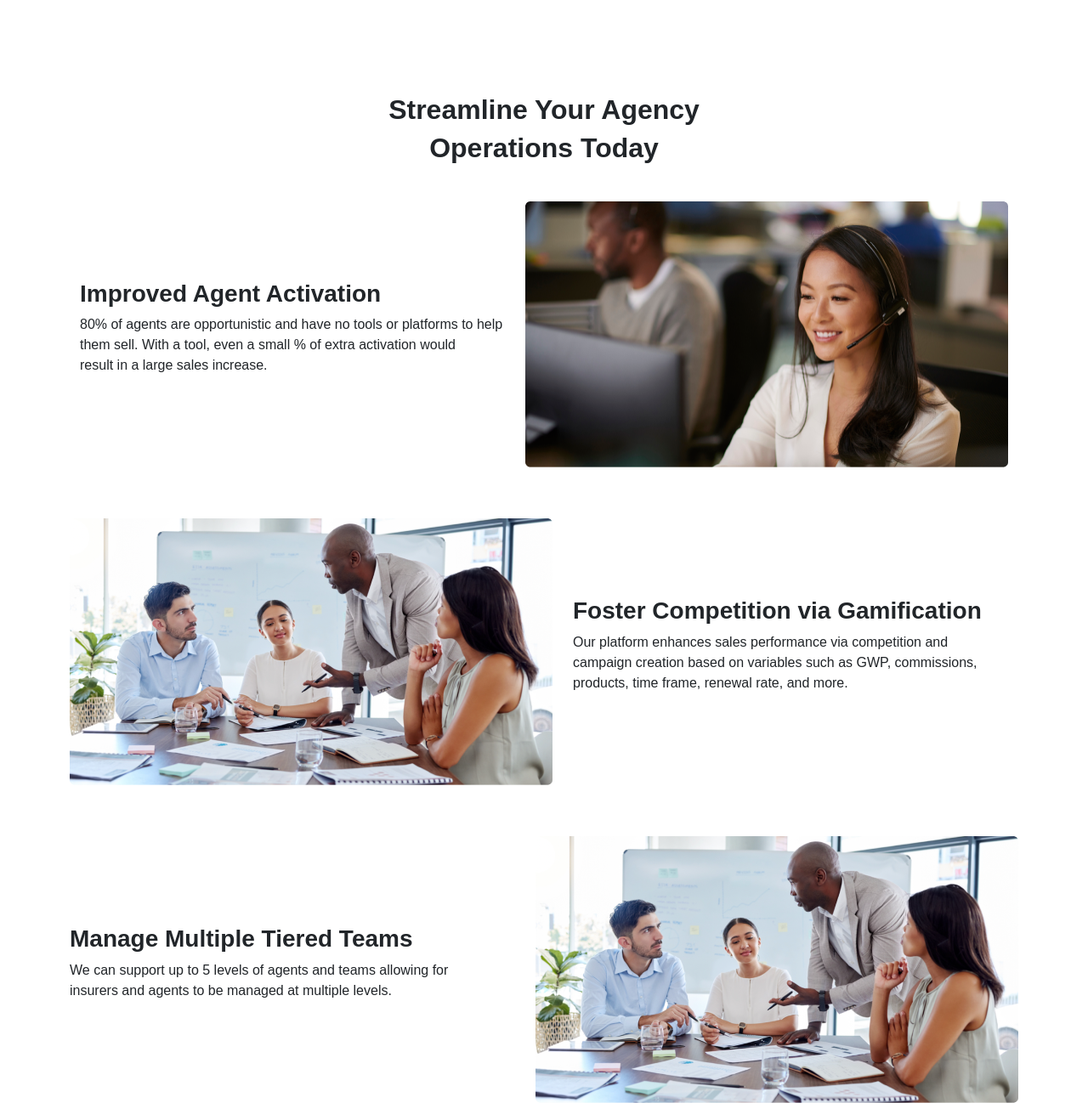
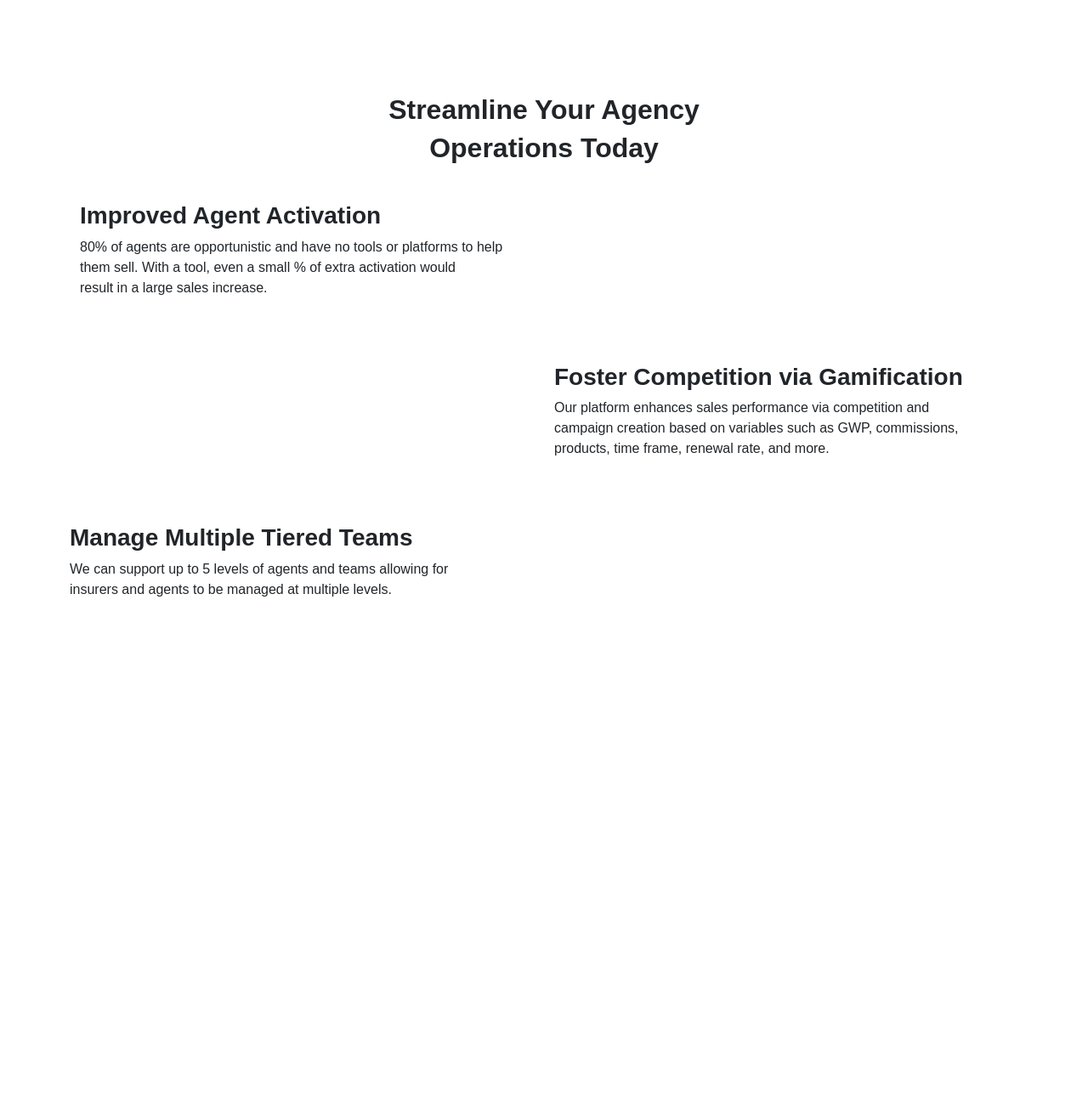
Before and after one commit to gayatrijha/brand, a plain HTML site: page index.html in a window 1280 px wide. Shown: the part 765-2063 px from the top of the page at 85% size. After the commit the page ends 1487 px from the top, so only its background shows below. Drawn offline with nearby package versions, Linux system fonts and the light colour scheme; a web font is replaced by a local one.

Commit message:
image removed

```diff
--- a/index.html
+++ b/index.html
@@ -119,7 +119,7 @@
             </p>
           </div>
           <div class="col">
-            <img src="./assets/Mask group.png" width="568" height="313" />
+            <!-- <img src="./assets/Mask group.png" width="568" height="313" /> -->
           </div>
         </div>
       </div>
@@ -127,7 +127,7 @@
     <div class="container main-five-content">
       <div class="row">
         <div class="col">
-          <img src="./assets/Mask_group .png" />
+          <!-- <img src="./assets/Mask_group .png" /> -->
         </div>
         <div class="col col-five-content">
           <h3 class="main-four-sub-heading">
@@ -152,7 +152,7 @@
           </p>
         </div>
         <div class="col">
-          <img src="./assets/Mask_group .png" />
+          <!-- <img src="./assets/Mask_group .png" /> -->
         </div>
       </div>
     </div>
```
